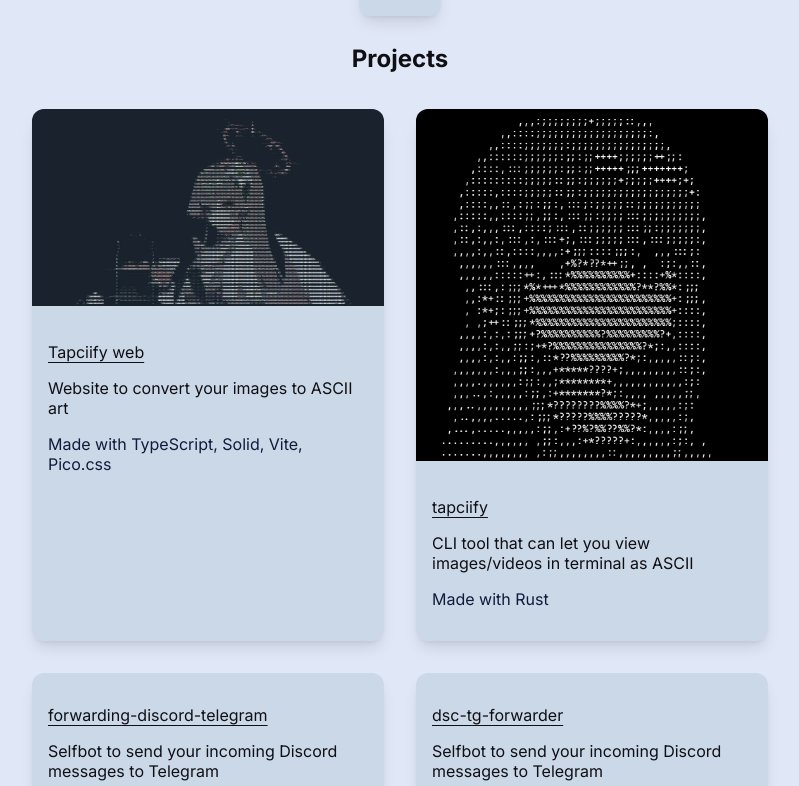
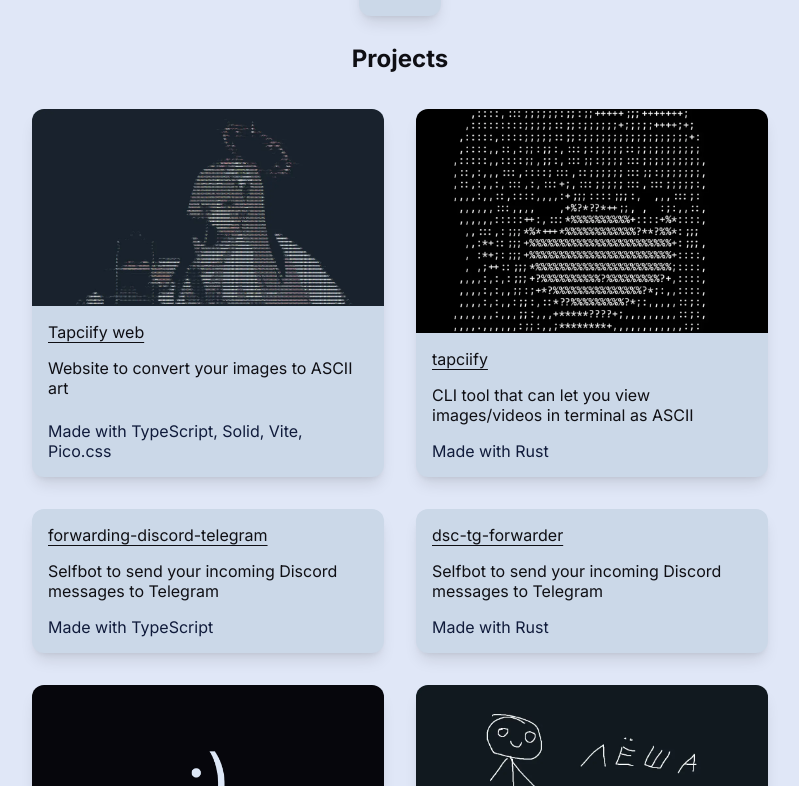
Before and after one commit to tapnisu/tapni.su, a Next.js app: page / in a window 1280 px wide. Shown: the part 514-1300 px from the top of the page, without its empty margins (240-1039 px from the left). Built offline with nearby package versions, Linux system fonts and the light colour scheme.

Commit message:
Update cards

```diff
--- a/components/card/card.module.css
+++ b/components/card/card.module.css
@@ -1,4 +1,7 @@
 .card {
+  display: flex;
+  flex-flow: column;
+
   background: var(--bg-2);
 
   margin: var(--gap);
@@ -8,13 +11,21 @@
 }
 
 .image {
+  flex: 0 1 auto;
+
   width: 100%;
   height: auto;
   border-radius: var(--border-radius) var(--border-radius) 0 0;
 }
 
 .text {
+  flex: 1 1 auto;
+
   padding: var(--gap);
+
+  display: flex;
+  flex-direction: column;
+  justify-content: space-between;
 }
 
 .comments {
--- a/components/card/index.tsx
+++ b/components/card/index.tsx
@@ -33,9 +33,13 @@ export default function Card({
       )}
 
       <div className={styles.text}>
-        <p>{url ? <Link href={url}>{title}</Link> : <>{title}</>}</p>
-        <p>{description}</p>
-        <p className={styles.comments}>{comments}</p>
+        <div>
+          <div>{url ? <Link href={url}>{title}</Link> : <>{title}</>}</div>
+
+          <p>{description}</p>
+        </div>
+
+        <div className={styles.comments}>{comments}</div>
       </div>
     </div>
   );
```
Also changed, not shown: public/projects/tapciify.webp.
